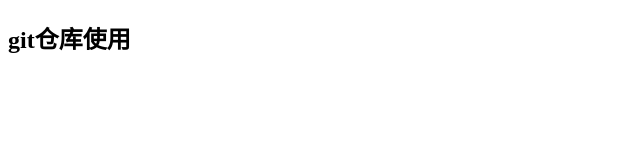
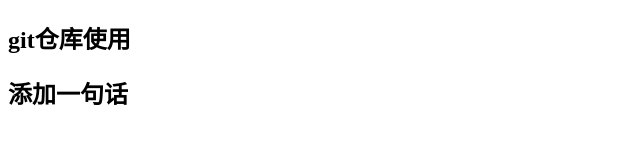
Before and after one commit to zsw050202/test, a plain HTML site: page index.html in a window 1280 px wide. Shown: the whole page, without its empty margins (0-640 px from the left). Drawn offline with Linux system fonts and the light colour scheme.

Commit message:
add new word

```diff
--- a/index.html
+++ b/index.html
@@ -6,5 +6,6 @@
 </head>
 <body>
 	<h2>git仓库使用</h2>
+	<h2>添加一句话</h2>
 </body>
 </html>
```
